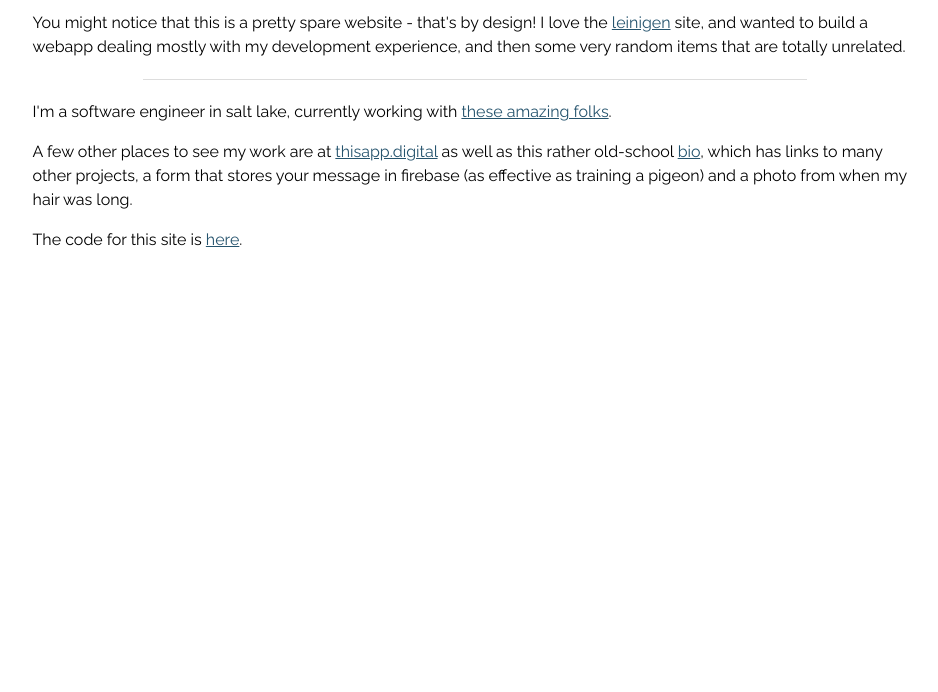
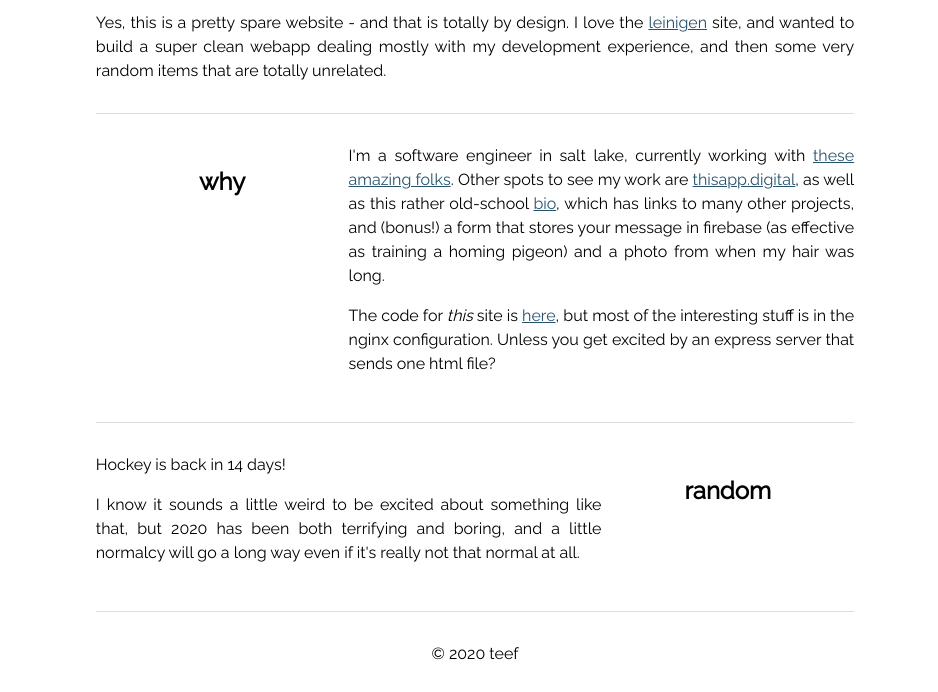
Before and after one commit to tylermorrisford/teef-dot-dev, a website: page public/index.html in a window 1280 px wide. Shown: the part 108-800 px from the top of the page, without its empty margins (165-1103 px from the left). Drawn offline with Linux system fonts and the light colour scheme.

Commit message:
add grid layout

```diff
--- a/public/index.html
+++ b/public/index.html
@@ -4,29 +4,64 @@
     <meta charset="UTF-8">
     <meta name="viewport" content="width=device-width, initial-scale=1.0">
     <link href="https://fonts.googleapis.com/css2?family=Raleway&display=swap" rel="stylesheet">
-    <title>Cleanshirt</title>
+    <title>t.d</title>
     <style>
         * {font-family: 'Raleway', sans-serif; line-height: 1.5;}
         @media (max-width: 599px){
         .centered {width: 85%; height:500px; margin: 50px auto 0;}
         }
         @media (min-width: 600px){
-        .centered {width: 70%; height:500px; margin: 50px auto 0;}
+        .centered {width: 60%; height:500px; margin: 50px auto 0;
+            text-align: justify;}
         }
         a {color: #25536D}
-        hr {width: 75%; border: solid #ddd; border-width: 1px 0 0; margin: 20px auto}
+        h2{text-align: center; justify-items: center;}
+        hr {border: solid #ddd; border-width: 1px 0 0; margin: 30px auto}
+        .justify{text-align: justify;}
+        .titleLeft{display: grid; grid-template-columns: 1fr 2fr;}
+        .titleRight{display: grid; grid-template-columns: 2fr 1fr;}
     </style>
 </head>
 <body>
     <div class="centered">
         <h1>teef.dev</h1>
-        <p>You might notice that this is a pretty spare website - that's by design! I love the <a href="https://leiningen.org/">leinigen</a> site, and wanted to build a webapp dealing mostly with my development experience, and then some very random items that are totally unrelated.</p>
+        <p>Yes, this is a pretty spare website - and that is totally by design. I love the <a href="https://leiningen.org/">leinigen</a> site, and wanted to build a super clean webapp dealing mostly with my development experience, and then some very random items that are totally unrelated.</p>
         <hr>
-        <p>I'm a software engineer in salt lake, currently working with <a href="https://medicine.utah.edu/ccts/bmic/">these amazing folks</a>.</p>
-        <p>A few other places to see my work are at <a href="http://thisapp.digital">thisapp.digital</a> as well as this rather old-school <a href="https://tylerford.io/">bio</a>, which has links to many other projects, a form that stores your message in firebase (as effective as training a pigeon) and a photo from when my hair was long.</p>
-        <p>The code for this site is <a href="https://github.com/tylermorrisford/teef-dot-dev">here</a>.</p>
+        <!-- <p>I'm a software engineer in salt lake, currently working with <a href="https://medicine.utah.edu/ccts/bmic/">these amazing folks</a>. A few other places to see my work are at <a href="http://thisapp.digital">thisapp.digital</a> as well as this rather old-school <a href="https://tylerford.io/">bio</a>, which has links to many other projects, and (bonus!) a form that stores your message in firebase (as effective as training a homing pigeon) and a photo from when my hair was long.</p>
+        <p>The code for this site is <a href="https://github.com/tylermorrisford/teef-dot-dev">here</a>, but most of the interesting stuff is in the nginx configuration.</p>
+        <hr> -->
+        <div class="titleLeft">
+            <div><h2>why</h2></div>
+            <div class="justify">I'm a software engineer in salt lake, currently working with <a href="https://medicine.utah.edu/ccts/bmic/">these amazing folks</a>. Other spots to see my work are <a href="http://thisapp.digital">thisapp.digital</a>, as well as this rather old-school <a href="https://tylerford.io/">bio</a>, which has links to many other projects, and (bonus!) a form that stores your message in firebase (as effective as training a homing pigeon) and a photo from when my hair was long.
+            <p>The code for <em>this</em> site is <a href="https://github.com/tylermorrisford/teef-dot-dev">here</a>, but most of the interesting stuff is in the nginx configuration. Unless you get excited by an express server that sends one html file?</p></div>
+        </div>
+        <hr>
+        <div class="titleRight">
+            <div class="justify"><span id="hockey"></span>
+            <p>I know it sounds a little weird to be excited about something like that, but 2020 has been both terrifying and boring, and a little normalcy will go a long way even if it's really not that normal at all.</p>
+            </div>
+            <div><h2>random</h2></div>
+        </div>
 
+        <footer style="text-align: center;">
+            <hr>
+            &copy; <span id="year"></span> teef</footer>
     </div>
+    <script type="text/javascript">
 
+    var today = new Date();
+    var year = today.getFullYear();
+    document.getElementById("year").innerHTML = year;
+
+    var dateString = today.toDateString()
+    var current = parseInt(dateString.substring(8,10))
+    var daysLeft = 31 - current;
+    document.getElementById("hockey").innerHTML =`Hockey is back in ${daysLeft.toString()} days!`;
+    console.log(dateString.substring(8,10));
+    console.log(daysLeft);
+
+
+
+    </script>
 </body>
 </html>
```
